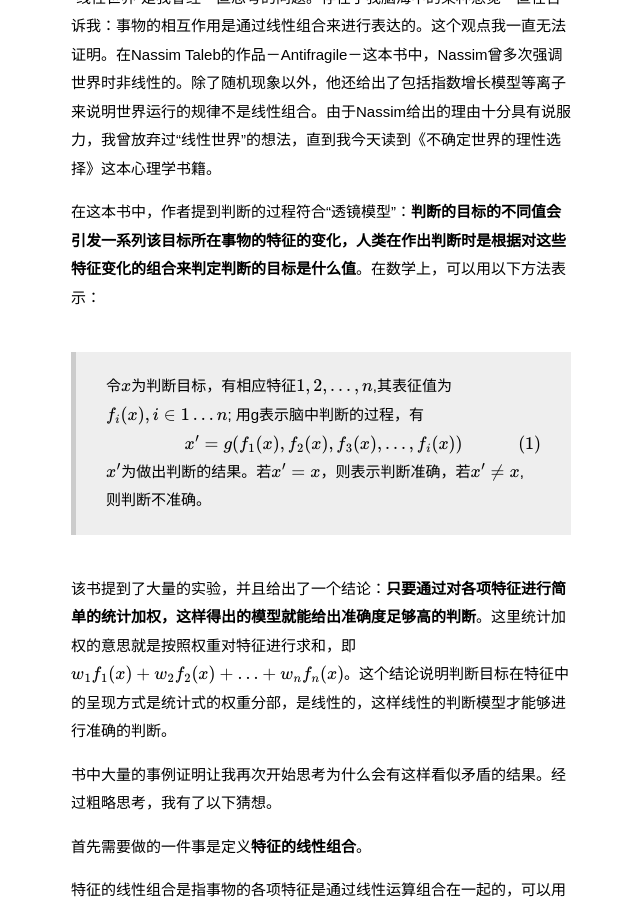
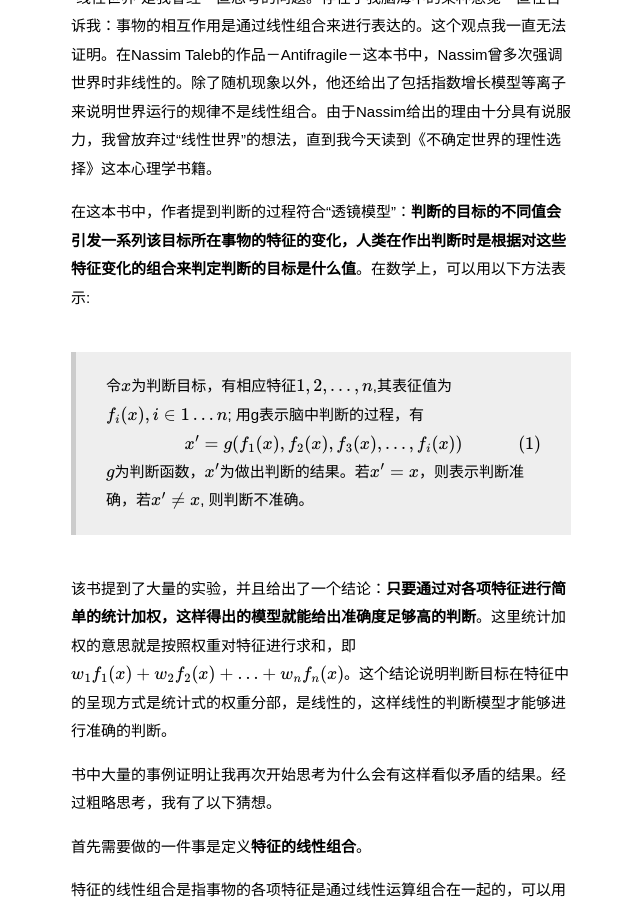
Before and after one commit to psaux0/psaux0.github.io, a Jekyll site: the page built from _posts/2016-2-03-the-world-is-linear.md, in a window 1280 px wide and 900 px high, scrolled down 328 px. Shown: the whole window, without its empty margins (319-959 px from the left). Built offline with Jekyll 4.4.1, drawn with Linux system fonts in a browser that asks for light colours; some web fonts are replaced; formulas are drawn with MathJax 3.

Commit message:
last update

```diff
--- a/_posts/2016-2-03-the-world-is-linear.md
+++ b/_posts/2016-2-03-the-world-is-linear.md
@@ -7,7 +7,7 @@ use_math: true
 
 “线性世界”是我曾经一直思考的问题。存在于我脑海中的某种感觉一直在告诉我：事物的相互作用是通过线性组合来进行表达的。这个观点我一直无法证明。在Nassim Taleb的作品－Antifragile－这本书中，Nassim曾多次强调世界时非线性的。除了随机现象以外，他还给出了包括指数增长模型等离子来说明世界运行的规律不是线性组合。由于Nassim给出的理由十分具有说服力，我曾放弃过“线性世界”的想法，直到我今天读到《不确定世界的理性选择》这本心理学书籍。
 
-在这本书中，作者提到判断的过程符合“透镜模型”：**判断的目标的不同值会引发一系列该目标所在事物的特征的变化，人类在作出判断时是根据对这些特征变化的组合来判定判断的目标是什么值**。在数学上，可以用以下方法表示：
+在这本书中，作者提到判断的过程符合“透镜模型”：**判断的目标的不同值会引发一系列该目标所在事物的特征的变化，人类在作出判断时是根据对这些特征变化的组合来判定判断的目标是什么值**。在数学上，可以用以下方法表示:
 
 > 令$x$为判断目标，有相应特征$1,2,...,n$,其表征值为$f_i(x), i \in {1...n}$; 用g表示脑中判断的过程，有
 > $$
@@ -15,7 +15,7 @@ use_math: true
 >		x' = g(f_1(x),f_2(x),f_3(x),...,f_i(x)) \\
 > 	\end{equation}
 > $$
-> $x'$为做出判断的结果。若$x' = x$，则表示判断准确，若$x'\neq x$, 则判断不准确。
+> $g$为判断函数，$x'$为做出判断的结果。若$x' = x$，则表示判断准确，若$x'\neq x$, 则判断不准确。
 
 该书提到了大量的实验，并且给出了一个结论：**只要通过对各项特征进行简单的统计加权，这样得出的模型就能给出准确度足够高的判断**。这里统计加权的意思就是按照权重对特征进行求和，即$w_1f_1(x) + w_2f_2(x) + ... + w_nf_n(x)$。这个结论说明判断目标在特征中的呈现方式是统计式的权重分部，是线性的，这样线性的判断模型才能够进行准确的判断。
 
```
